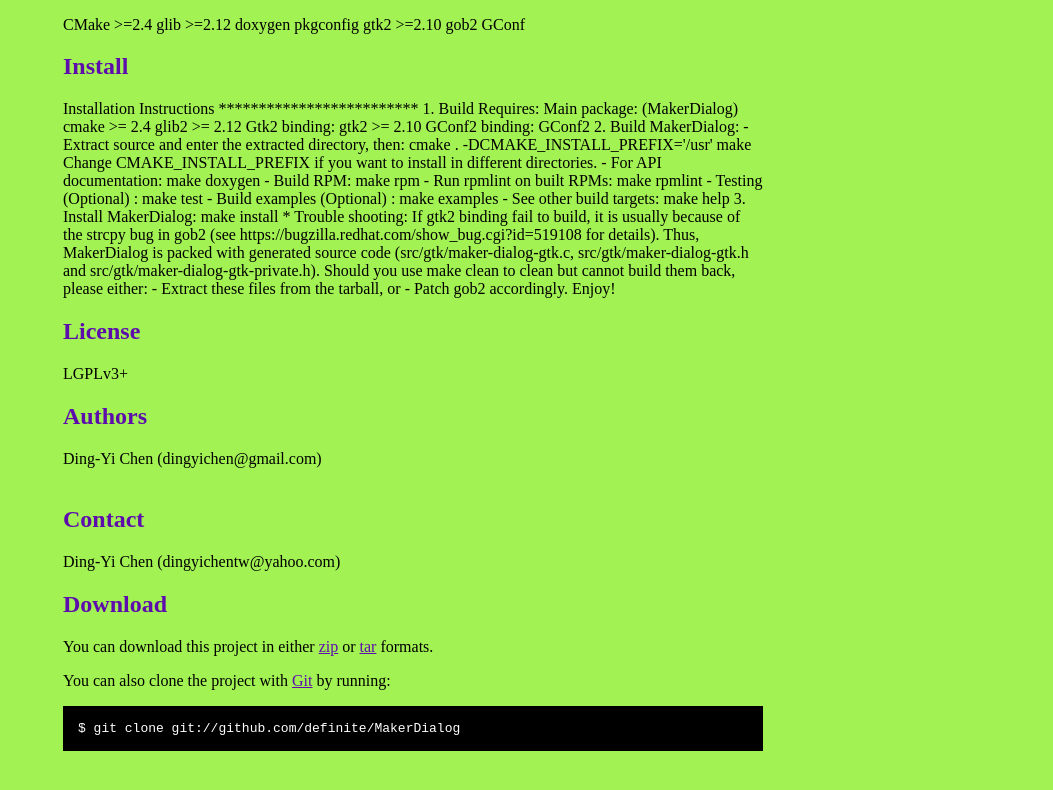
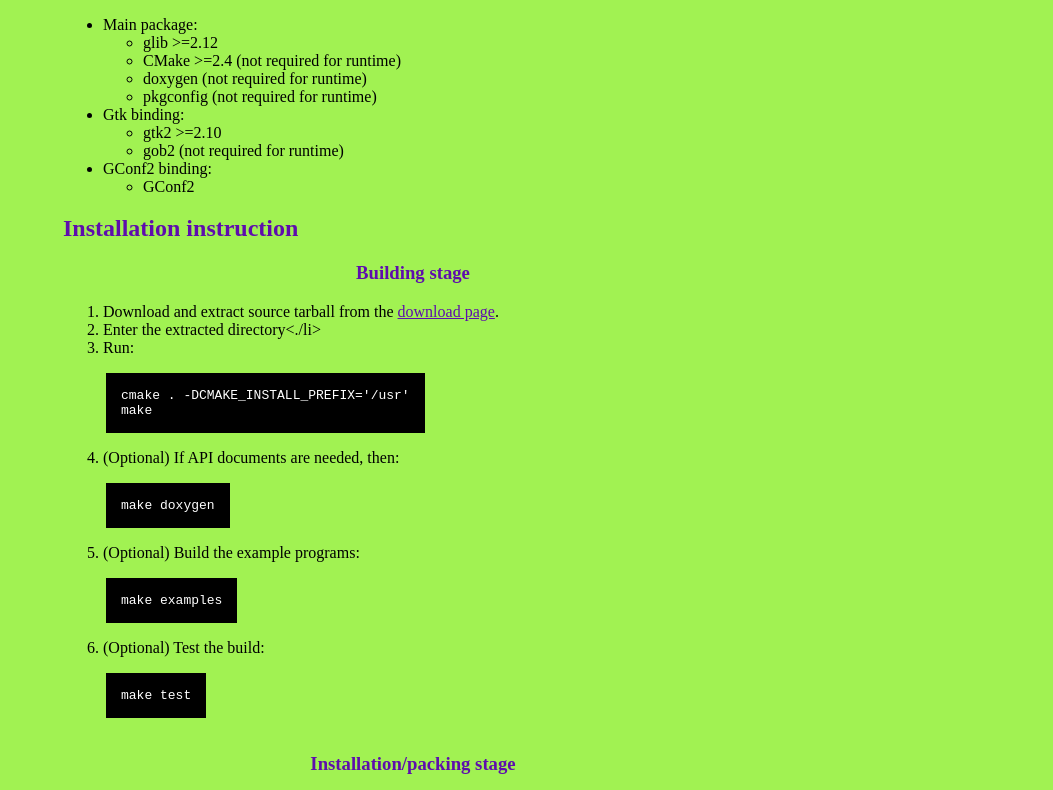
Before and after one commit to definite/MakerDialog, a plain HTML site: page index.html in a window 1280 px wide. Shown: the part 316-1106 px from the top of the page, without its empty margins (227-1280 px from the left). Drawn offline with Linux system fonts and the light colour scheme.

Commit message:
First draft

```diff
--- a/index.html
+++ b/index.html
@@ -49,88 +49,77 @@
       <span class="small">by <a href="http://github.com/definite">definite</a></span></h1>
 
     <div class="description">
-      Utility that conveniently handle configuration properties
+      Utility that conveniently handles configuration properties
     </div>
 
-    <p>MakerDialog is an utility that conveniently handle configuration properties by producing corresponding UI widgets and load/save functions.
+    <p>MakerDialog is an utility that conveniently handles configuration properties by producing corresponding UI widgets and load/save functions.
+    It generates corresponding UI widgets according to the specification of configuration properties, such as data type, default value, valid values and limitation.
+    Developers no longer need to worry about the event handling details of various toolkit.</p>
 
-It generates corresponding UI widgets according to the specification of configuration properties, such as data type, default value, valid values and limitation. Developers no longer need to worry about the event handling details of various toolkit.
-</p><h2>Dependencies</h2>
-<p>   CMake >=2.4
-   glib >=2.12
-   doxygen
-   pkgconfig
-   gtk2 >=2.10
-   gob2
-  GConf</p>
-<h2>Install</h2>
-<p>Installation Instructions
-*************************
-1. Build Requires:
-   Main package: (MakerDialog)
+    <h2>Dependencies</h2>
+    <ul>
+	<li>Main package:
+	<ul>
+	    <li>glib &gt;=2.12 </li>
+	    <li>CMake &gt;=2.4 (not required for runtime)</li>
+	    <li>doxygen (not required for runtime)</li>
+	    <li>pkgconfig (not required for runtime)</li>
+	</ul>
+	</li>
+	<li>Gtk binding:
+	<ul>
+	    <li>gtk2 &gt;=2.10</li>
+	    <li>gob2 (not required for runtime)</li>
+	</ul>
+	<li>GConf2 binding:
+	<ul>
+	    <li>GConf2</li>
+	</ul>
+	</li>
+    </ul>
+    <h2>Installation instruction</h2>
+    <h3>Building stage</h3>
+    <ol>
+	<li>Download and extract source tarball from the <a href="">download page</a>.</li>
+	<li>Enter the extracted directory<./li>
+	<li>Run:
+<table style="background=#CCCCC;"><tr><td><pre>cmake . -DCMAKE_INSTALL_PREFIX='/usr'
+make</pre></td></tr></table></li>
+	<li>(Optional) If API documents are needed, then: <table style="background=#CCCCC;"><tr><td><pre>make doxygen</pre></td></tr></table></li>
+	<li>(Optional) Build the example programs: <table style="background=#CCCCC;"><tr><td><pre>make examples</pre></td></tr></table></li>
+	<li>(Optional) Test the build: <table style="background=#CCCCC;"><tr><td><pre>make test</pre></td></tr></table></li>
+    </ol>
+    <h3>Installation/packing stage</h3>
+    <p>Install libraries, header files and pkgconfig files of MakerDialog and all the bindings.
+    <table style="background=#CCCCC;"><tr><td><pre>make install</pre></td></tr></table>
+    </p>
+    <p>Make RPM packages for MakerDialog:
+    <table style="background=#CCCCC;"><tr><td><pre>make rpm</pre></td></tr></table>
+    </p>
+    <p>Run rpmlint on built RPMs:
+    <table style="background=#CCCCC;"><tr><td><pre>make rpmlint</pre></td></tr></table>
+    </p>
+    <p>See more make targets by:
+    <table style="background=#CCCCC;"><tr><td><pre>make help</pre></td></tr></table>
+    </p>
+    <h2>Trouble shooting</h2>
+    <p>If gtk2 binding fail to build, it is usually because of the strcpy bug in gob2
+    (see <a href="https://bugzilla.redhat.com/show_bug.cgi?id=519108">here</a> for details).
+    Thus, MakerDialog is packed with generated source codes:
+<table style="background=#CCCCC;"><tr><td><pre>src/gtk/maker-dialog-gtk.c
+src/gtk/maker-dialog-gtk.h
+src/gtk/maker-dialog-gtk-private.h</pre></td></tr></table>
+    </p>
 
-      cmake >= 2.4
-      glib2 >= 2.12
-
-   Gtk2 binding:
-      gtk2 >= 2.10
-
-   GConf2 binding:
-      GConf2
-
-2. Build MakerDialog:
-   - Extract source and enter the extracted directory, then:
-     cmake . -DCMAKE_INSTALL_PREFIX='/usr'
-     make
-
-     Change CMAKE_INSTALL_PREFIX if you want to install
-     in different directories.
-
-   - For API documentation:
-     make doxygen
-
-   - Build RPM:
-     make rpm
-
-   - Run rpmlint on built RPMs:
-     make rpmlint
-
-   - Testing (Optional) :
-     make test
-
-   - Build examples (Optional) :
-     make examples
-
-   - See other build targets:
-     make help
-
-3. Install MakerDialog:
-  make install
-
-* Trouble shooting:
-  If gtk2 binding fail to build, it is usually because of the strcpy bug in
-   gob2 (see https://bugzilla.redhat.com/show_bug.cgi?id=519108 for details).
-
-  Thus, MakerDialog is packed with generated source code
-  (src/gtk/maker-dialog-gtk.c, src/gtk/maker-dialog-gtk.h and
-  src/gtk/maker-dialog-gtk-private.h).
-  Should you use make clean to clean but cannot build them back,
-  please either:
-   - Extract these files from the tarball, or
-   - Patch gob2 accordingly.
-
-Enjoy!</p>
+    <p>Should you use make clean to clean but cannot build them back,  please either:
+    <ul>
+	<li> Extract these files from the tarball; or </li>
+	<li> Patch gob2 accordingly.</li>
+    </ul>
     <h2>License</h2>
     <p>LGPLv3+</p>
     <h2>Authors</h2>
-<p>Ding-Yi Chen (dingyichen@gmail.com)
-<br/>
-<br/>      </p>
-<h2>Contact</h2>
-<p>Ding-Yi Chen (dingyichentw@yahoo.com)
-<br/>      </p>
-
-
+    <p>Ding-Yi Chen (dchen at redhat.com)</p>
     <h2>Download</h2>
     <p>
       You can download this project in either
@@ -145,7 +134,6 @@
     <div class="footer">
       get the source code on GitHub : <a href="http://github.com/definite/MakerDialog">definite/MakerDialog</a>
     </div>
-
 </div>
 
 <script type="text/javascript">
@@ -156,6 +144,7 @@
     try {
        var pageTracker = _gat._getTracker("UA-11783823-1");
        pageTracker._trackPageview();
-} catch(err) {}</script>
+    } catch(err) {}
+</script>
 </body>
 </html>
```
Lines whose indentation alone changed are shown as unchanged.
